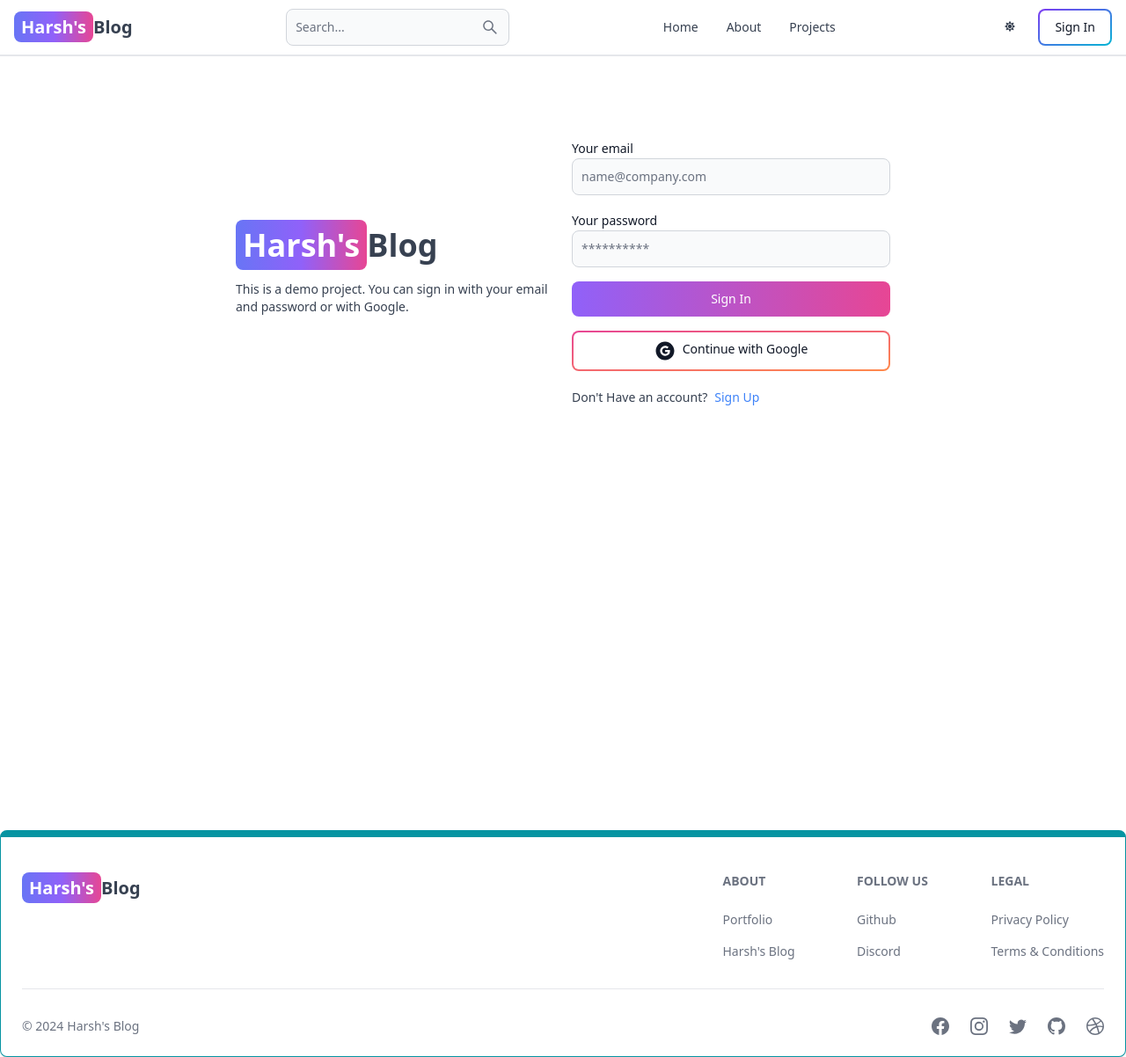
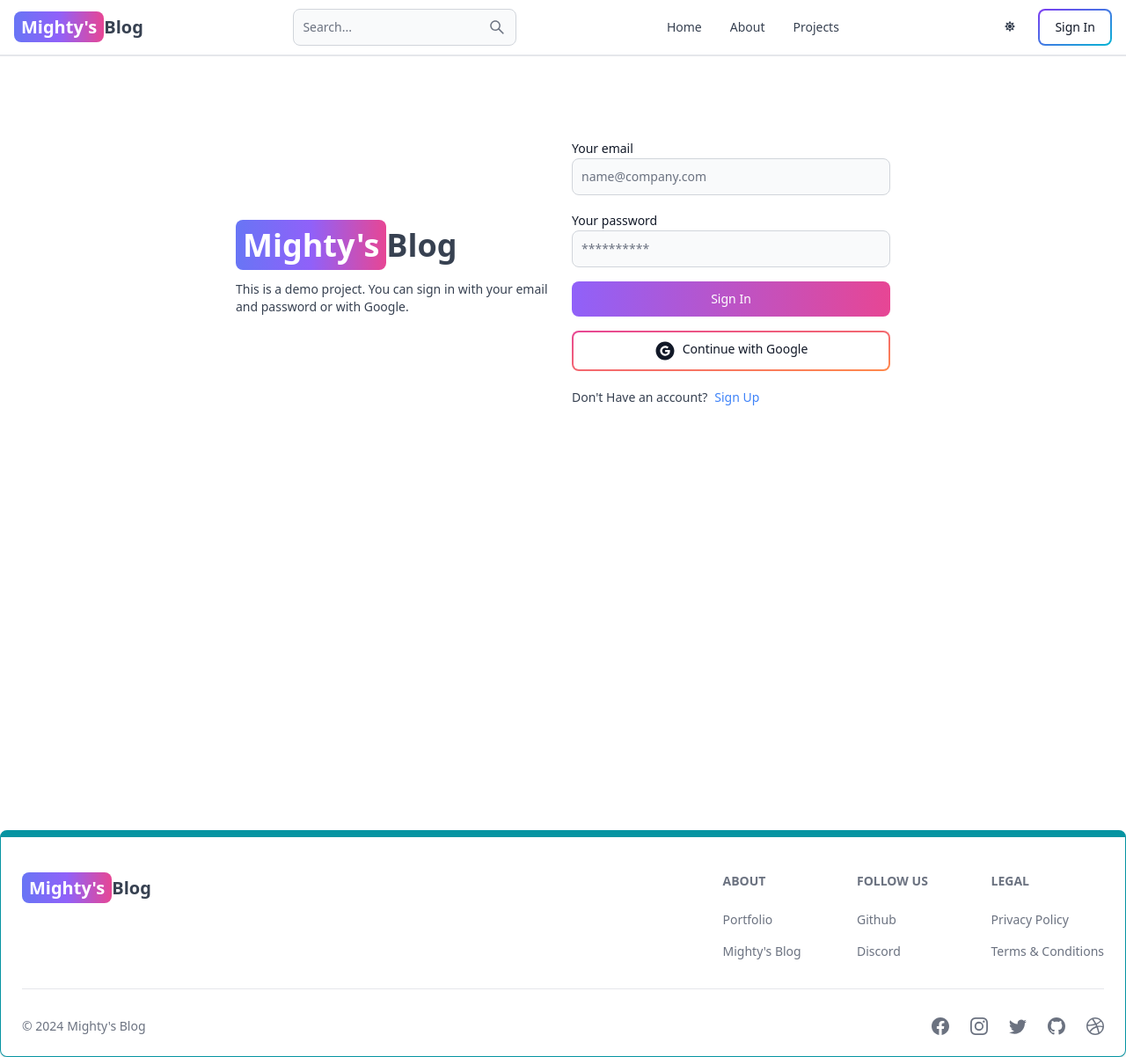
Before and after one commit to HarshDhimmar2804/BlogApp, a React (Vite) app in the folder client/: page /sign-in in a window 1280 px wide. Shown: the whole page at 88% size. Built offline with nearby package versions, Linux system fonts and the light colour scheme; no server answers.

Commit message:
change name of the app

```diff
--- a/client/src/Pages/SignIn.jsx
+++ b/client/src/Pages/SignIn.jsx
@@ -59,7 +59,7 @@ export default function SignIn() {
         <div className="flex-1">
           <Link to="/" className="font-bold dark:text-white text-4xl">
             <span className="px-2 py-1 bg-gradient-to-r from-indigo-500 via-purple-500 to-pink-500 rounded-lg text-white">
-              Harsh&apos;s
+            Mighty&apos;s
             </span>
             Blog
           </Link>
--- a/client/src/Pages/SignUp.jsx
+++ b/client/src/Pages/SignUp.jsx
@@ -44,7 +44,7 @@ export default function SignUp() {
         <div className="flex-1">
           <Link to="/" className="font-bold dark:text-white text-4xl">
             <span className="px-2 py-1 bg-gradient-to-r from-indigo-500 via-purple-500 to-pink-500 rounded-lg text-white">
-              Harsh&apos;s
+              Mighty&apos;s
             </span>
             Blog
           </Link>
--- a/client/src/components/Footer.jsx
+++ b/client/src/components/Footer.jsx
@@ -19,7 +19,7 @@ export default function FooterCom() {
               className="self-center whitespace-nowrap text-lg sm:text-xl font-semibold dark:text-white"
             >
               <span className="px-2 py-1 bg-gradient-to-r from-indigo-500 via-purple-500 to-pink-500 rounded-lg text-white">
-                Harsh&apos;s
+              Mighty&apos;s
               </span>
               Blog
             </Link>
@@ -40,7 +40,7 @@ export default function FooterCom() {
                   target="_blank"
                   rel="noopener noreferrer"
                 >
-                  Harsh&apos;s Blog
+                  Mighty&apos;s Blog
                 </Footer.Link>
               </Footer.LinkGroup>
             </div>
@@ -70,7 +70,7 @@ export default function FooterCom() {
         <div className="w-full sm:flex sm:items-center sm:justify-between">
           <Footer.Copyright
             href="#"
-            by="Harsh's Blog"
+            by="Mighty's Blog"
             year={new Date().getFullYear()}
           />
           <div className="flex gap-6 sm:mt-0 mt-4 sm:justify-center">
--- a/client/src/components/Header.jsx
+++ b/client/src/components/Header.jsx
@@ -34,7 +34,7 @@ export default function Header() {
         className="self-center whitespace-nowrap text-sm sm:text-xl font-semibold dark:text-white"
       >
         <span className="px-2 py-1 bg-gradient-to-r from-indigo-500 via-purple-500 to-pink-500 rounded-lg text-white">
-          Harsh&apos;s
+          Mighty&apos;s
         </span>
         Blog
       </Link>
```
